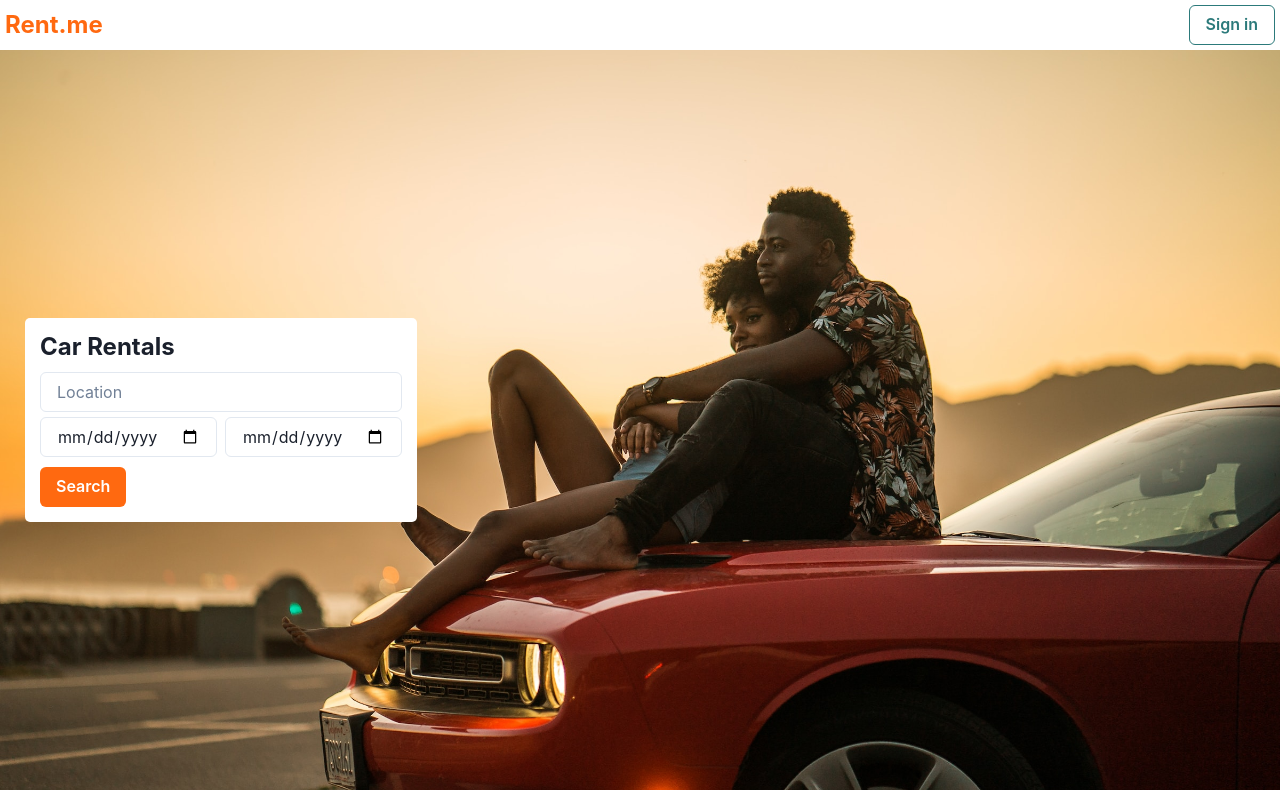
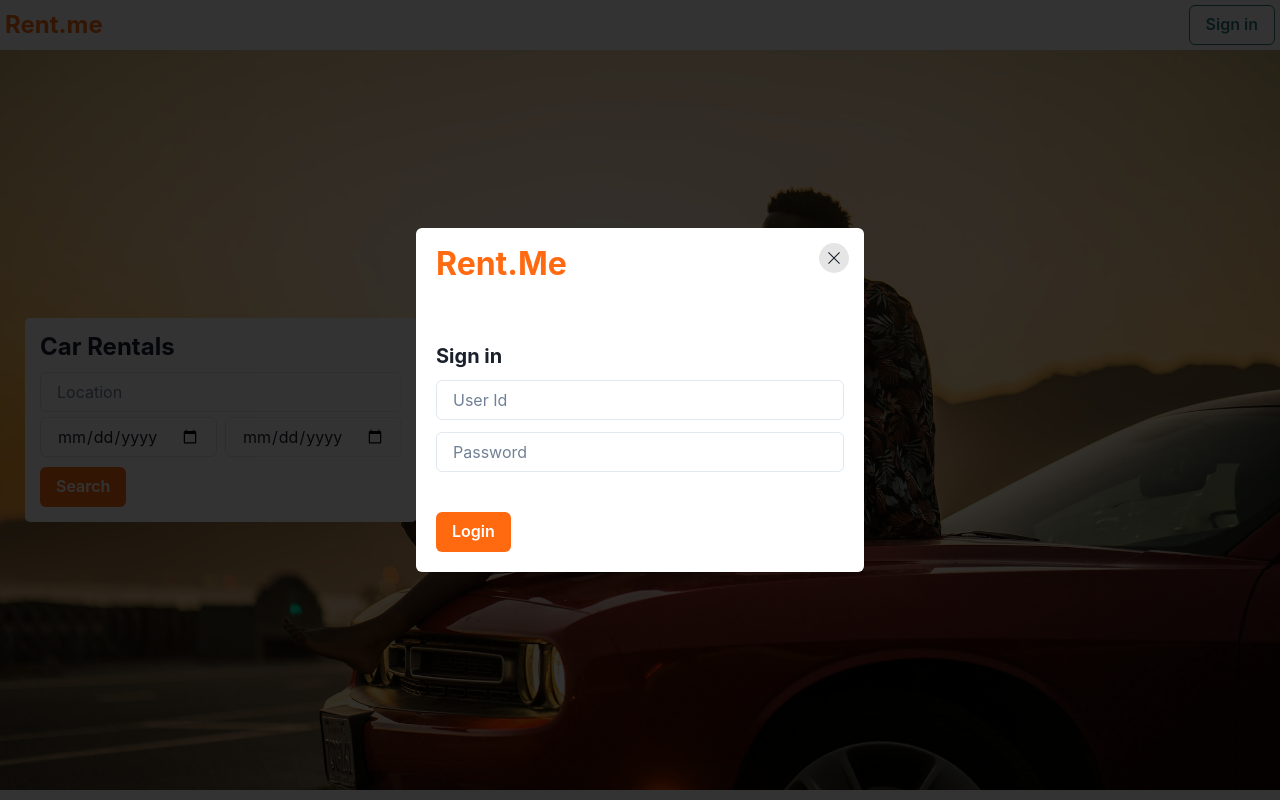
Before and after one commit to DalareR/RentMe, a React (Vite) app: page / in a window 1280 px wide. Both pictures are taken after a click on the button "Sign in". Built offline with nearby package versions, Linux system fonts and the light colour scheme.

Commit message:
Functional SignIn Page

```diff
--- a/src/App.tsx
+++ b/src/App.tsx
@@ -4,11 +4,16 @@ import NavBar from "./components/NavBar";
 import Hero from "./components/Hero";
 
 function App() {
+  const [signInCollapsed, setSignInCollapsed] = useState(true);
+
   return (
     <div className="App">
-      <NavBar />
+      <NavBar setSignInCollapsed={setSignInCollapsed} />
       <Hero />
-      {/* <Login /> */}
+      <Login
+        signInCollapsed={signInCollapsed}
+        setSignInCollapsed={setSignInCollapsed}
+      />
     </div>
   );
 }
--- a/src/components/Login.tsx
+++ b/src/components/Login.tsx
@@ -12,24 +12,49 @@ import {
   CardHeader,
   Input,
   Icon,
+  HStack,
 } from "@chakra-ui/react";
 
-function Login() {
+interface Props {
+  signInCollapsed: boolean;
+  setSignInCollapsed: React.Dispatch<React.SetStateAction<boolean>>;
+}
+
+function Login({ signInCollapsed, setSignInCollapsed }: Props) {
   return (
     <Box
+      display={signInCollapsed ? "none" : "auto"}
       position="fixed"
       top="0"
       left="0"
       right="0"
       bottom="0"
-      bg="rgba(0,0,0,.3)"
+      bg="rgba(0,0,0,.8)"
     >
       <Flex h="100%" w="100%" justify="center" align="center">
-        <Card minW="md">
+        <Card minW={{ base: "auto", md: "md" }}>
           <CardHeader>
-            <Text textStyle="h2" color="brand.500">
-              Rent.Me
-            </Text>
+            <HStack>
+              <Text textStyle="h2" color="brand.500">
+                Rent.Me
+              </Text>
+              <Box
+                position="absolute"
+                top="15px"
+                right="15px"
+                w="30px"
+                h="30px"
+                bg="rgba(0,0,0, .1)"
+                borderRadius="50%"
+                display="flex"
+                justifyContent="center"
+                alignItems="center"
+                cursor="pointer"
+                onClick={() => setSignInCollapsed(true)}
+              >
+                <Icon as={RxCross1} />
+              </Box>
+            </HStack>
           </CardHeader>
           <CardBody>
             <Stack mt="6" spacing="3">
@@ -45,21 +70,6 @@ function Login() {
           </CardFooter>
         </Card>
       </Flex>
-      <Box
-        position="absolute"
-        top="15px"
-        right="15px"
-        w="30px"
-        h="30px"
-        bg="rgba(0,0,0, .2)"
-        borderRadius="50%"
-        display="flex"
-        justifyContent="center"
-        alignItems="center"
-        cursor="pointer"
-      >
-        <Icon as={RxCross1} />
-      </Box>
     </Box>
   );
 }
--- a/src/components/NavBar.tsx
+++ b/src/components/NavBar.tsx
@@ -1,12 +1,20 @@
 import { Button, HStack, Text } from "@chakra-ui/react";
 
-function NavBar() {
+interface Props {
+  setSignInCollapsed: React.Dispatch<React.SetStateAction<boolean>>;
+}
+
+function NavBar({ setSignInCollapsed }: Props) {
   return (
     <HStack justify="space-between" p="5px">
       <Text color="brand.500" fontSize="2xl" fontWeight="bold">
         Rent.me
       </Text>
-      <Button variant="outline" colorScheme="teal">
+      <Button
+        variant="outline"
+        colorScheme="teal"
+        onClick={() => setSignInCollapsed(false)}
+      >
         Sign in
       </Button>
     </HStack>
```
